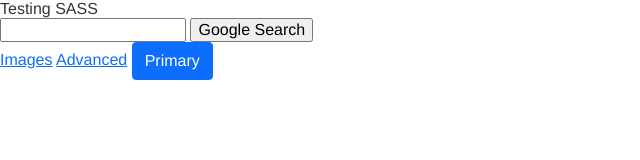
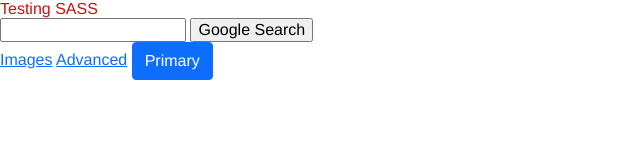
Before and after one commit to Erix-F5R/Search-Engine-Frontend, a plain HTML site: page index.html in a window 1280 px wide. Shown: the full height of the page, 0-640 px from the left. Drawn offline with nearby package versions, Linux system fonts and the light colour scheme.

Commit message:
sass test

```diff
--- a/style.scss
+++ b/style.scss
@@ -1,5 +1,5 @@
 $font-stack: Helvetica, sans-serif;
-$primary-color: #333;
+$primary-color: rgb(200, 17, 17);
 
 body {
   font: 100% $font-stack;
```
Also changed, not shown: style.css.
